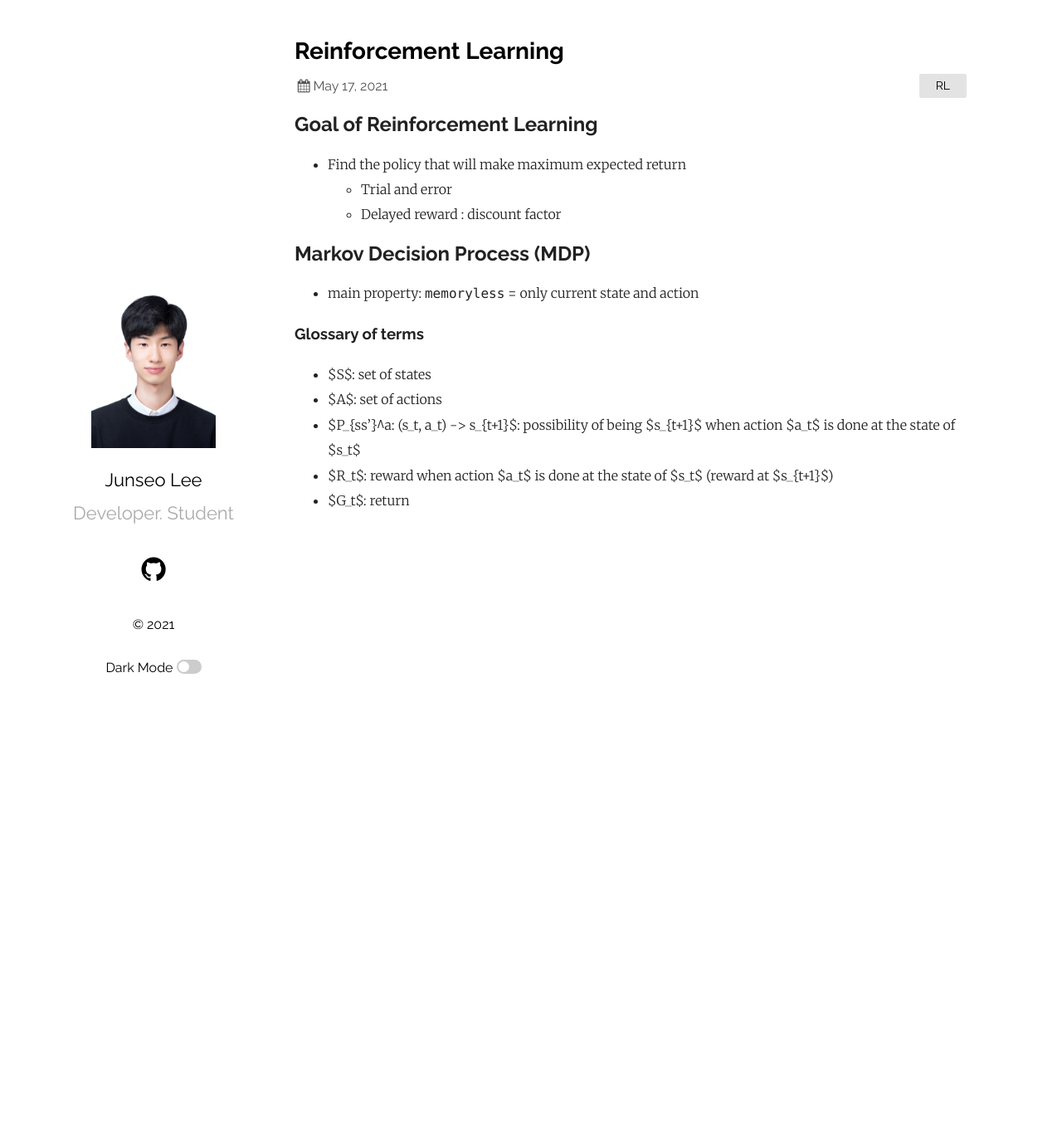
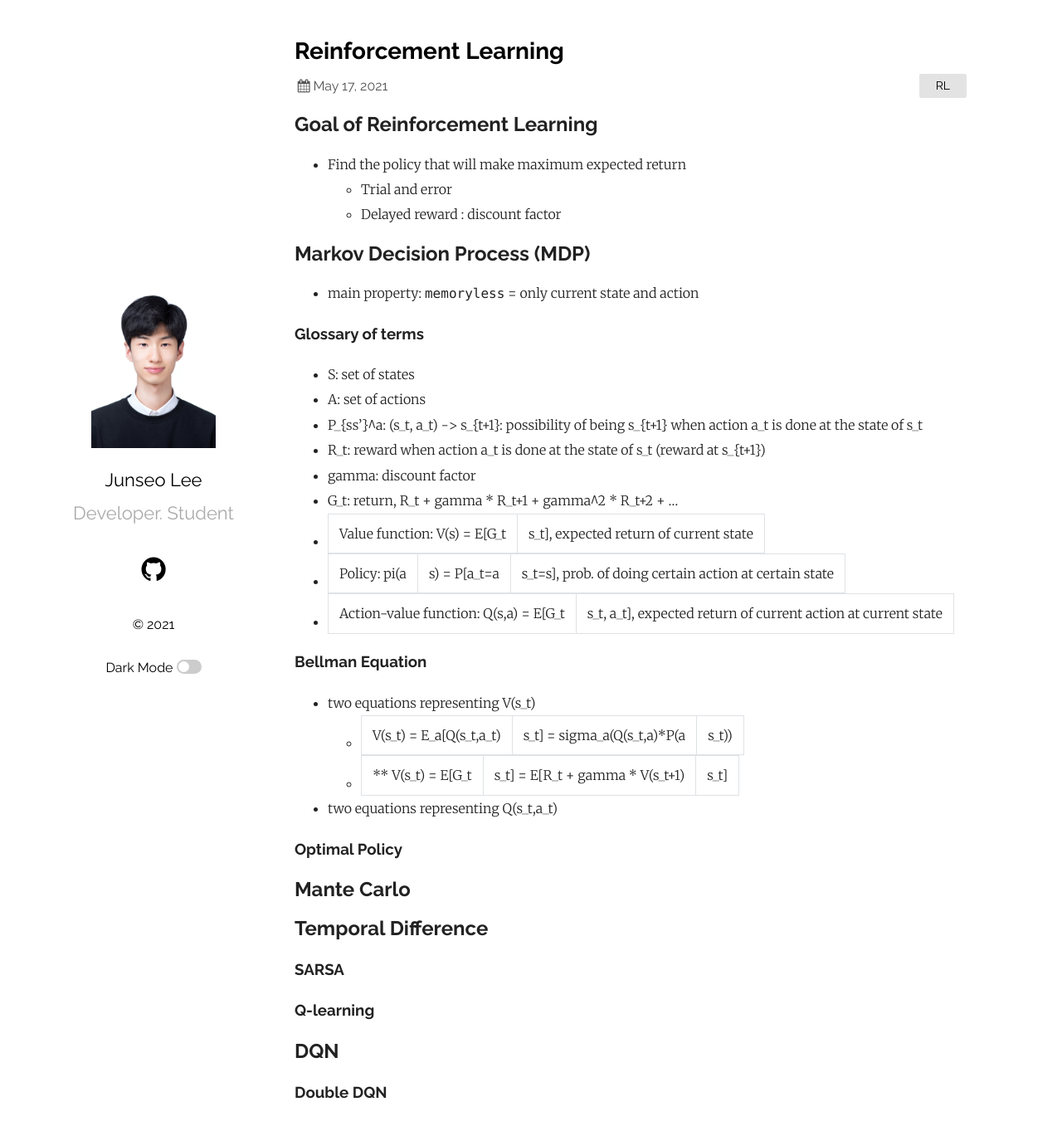
Before and after one commit to jsl013/jsl013.github.io, a Jekyll site: the page built from _posts/2021-07-13-reinforcement-learning-1.md, in a window 1280 px wide and 1376 px high. Shown: the top 1363 px of the window at 83% size. Built offline with Jekyll 4.4.1, drawn with Linux system fonts in a browser that asks for light colours.

Commit message:
Update 2021-07-13-reinforcement-learning-1.md

```diff
--- a/_posts/2021-07-13-reinforcement-learning-1.md
+++ b/_posts/2021-07-13-reinforcement-learning-1.md
@@ -13,8 +13,32 @@ categories: RL
 - main property: `memoryless` = only current state and action
 
 ### Glossary of terms
-- $S$: set of states
-- $A$: set of actions
-- $P_{ss'}^a: (s_t, a_t) -> s_{t+1}$: possibility of being $s_{t+1}$ when action $a_t$ is done at the state of $s_t$
-- $R_t$: reward when action $a_t$ is done at the state of $s_t$ (reward at $s_{t+1}$)
-- $G_t$: return
+- S: set of states
+- A: set of actions
+- P_{ss'}^a: (s_t, a_t) -> s_{t+1}: possibility of being s_{t+1} when action a_t is done at the state of s_t
+- R_t: reward when action a_t is done at the state of s_t (reward at s_{t+1})
+- gamma: discount factor
+- G_t: return, R_t + gamma * R_t+1 + gamma^2 * R_t+2 + ...
+- Value function: V(s) = E[G_t|s_t], expected return of current state
+- Policy: pi(a|s) = P[a_t=a|s_t=s], prob. of doing certain action at certain state
+- Action-value function: Q(s,a) = E[G_t|s_t, a_t], expected return of current action at current state
+
+### Bellman Equation
+- two equations representing V(s_t)
+  - V(s_t) = E_a[Q(s_t,a_t)|s_t] = sigma_a(Q(s_t,a)*P(a|s_t))
+  - ** V(s_t) = E[G_t|s_t] = E[R_t + gamma * V(s_t+1)|s_t]
+- two equations representing Q(s_t,a_t)
+
+### Optimal Policy
+
+## Mante Carlo
+
+## Temporal Difference
+
+### SARSA
+
+### Q-learning
+
+## DQN
+
+### Double DQN
```
